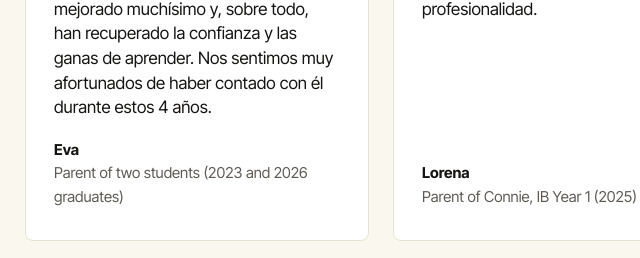
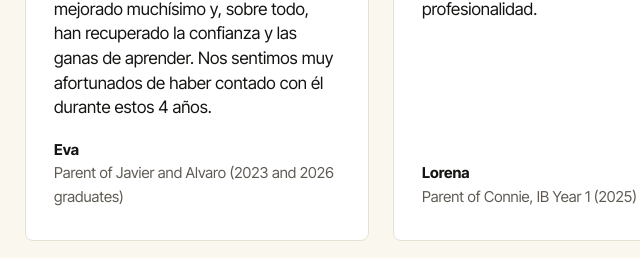
Before and after one commit to franciscoprata1/Frankie-s-Math-Class-Webpage, a plain HTML site: page index.html in a window 1280 px wide. Shown: the part 2280-2538 px from the top of the page, 75-715 px from the left. Drawn offline with Linux system fonts and the light colour scheme.

Commit message:
Update citation text for parent testimonial

```diff
--- a/index.html
+++ b/index.html
@@ -414,7 +414,7 @@
           <article class="quote">
             <span class="tag">Parent</span>
             <blockquote lang="es">Queremos dar las gracias de corazón a Frankie por toda su ayuda, paciencia y dedicación con nuestros hijos. Los resultados en matemáticas han mejorado muchísimo y, sobre todo, han recuperado la confianza y las ganas de aprender. Nos sentimos muy afortunados de haber contado con él durante estos 4 años.</blockquote>
-            <cite><b>Eva</b>Parent of two students (2023 and 2026 graduates)</cite>
+            <cite><b>Eva</b>Parent of Javier and Alvaro (2023 and 2026 graduates)</cite>
           </article>
           <article class="quote">
             <span class="tag">Parent</span>
```
